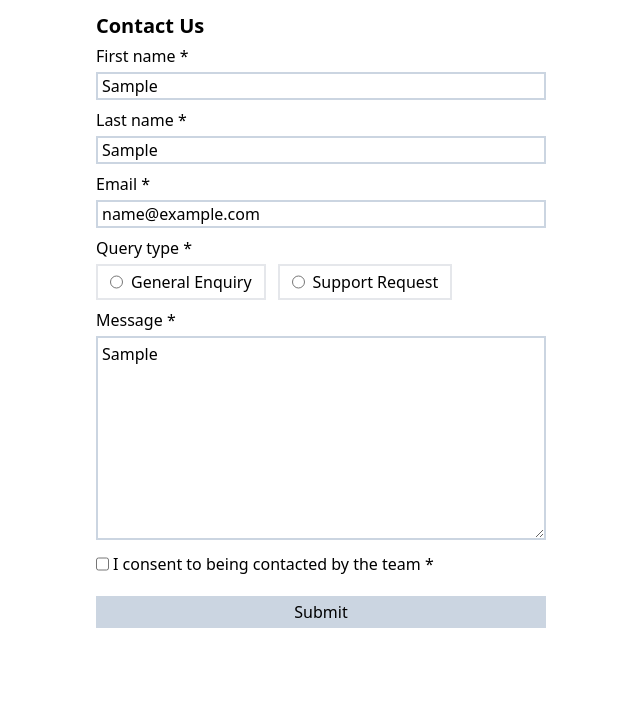
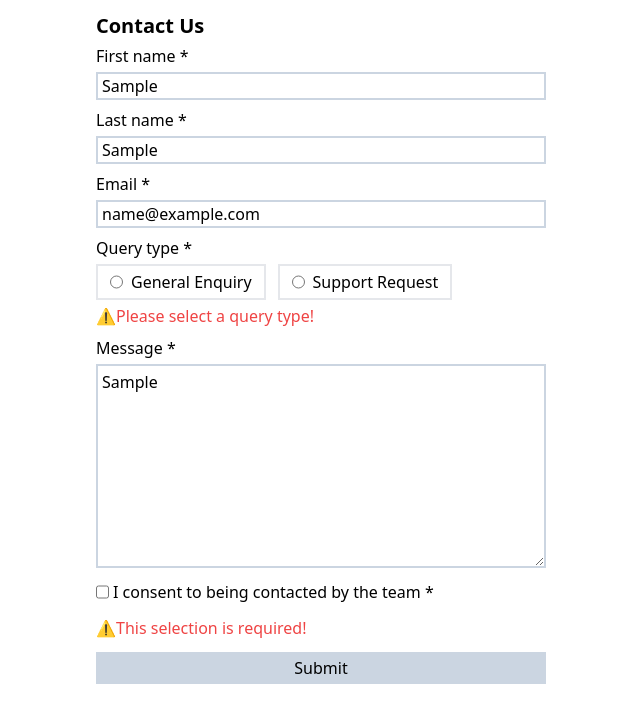
Before and after one commit to dibmarco/frontend-mentor, a React (Create React App) app in the folder 07. contact-form-main/: page / in a window 1280 px wide. Both pictures are taken after typing "Sample", "Sample", "name@example.com", "Sample" into the empty fields and a click on the button "Submit". Shown: the top 722 px of the page, without its empty margins (319-959 px from the left). Built offline with nearby package versions, Linux system fonts and the light colour scheme.

Commit message:
Update App.jsx

```diff
--- a/07. contact-form-main/src/App.jsx
+++ b/07. contact-form-main/src/App.jsx
@@ -1,7 +1,8 @@
 import { useForm } from "react-hook-form";
 
 function App() {
-  const { register, handleSubmit } = useForm();
+  const { register, handleSubmit, formState } = useForm();
+  const { errors } = formState;
 
   function formSubmit(data) {
     console.log(data);
@@ -32,6 +33,9 @@ function App() {
             required: "This field is required!",
           })}
         />
+        {errors?.firstName?.message && (
+          <p className="text-red-500">⚠️{errors.firstName.message}</p>
+        )}
 
         <label htmlFor="lname" className="mt-1">
           Last name <span>&#42;</span>
@@ -46,6 +50,9 @@ function App() {
             required: "This field is required!",
           })}
         />
+        {errors?.lastName?.message && (
+          <p className="text-red-500">⚠️{errors.lastName.message}</p>
+        )}
 
         <label htmlFor="email" className="mt-1">
           Email <span>&#42;</span>
@@ -60,6 +67,9 @@ function App() {
             required: "This field is required!",
           })}
         />
+        {errors?.email?.message && (
+          <p className="text-red-500">⚠️{errors.email.message}</p>
+        )}
 
         <p className="mt-1">
           Query type <span>&#42;</span>
@@ -89,13 +99,16 @@ function App() {
               value="support"
               name="query_type"
               aria-label="Support Request"
-              {...register("query_type", {
-                required: "Please select your query type!",
+              {...register("queryType", {
+                required: "Please select a query type!",
               })}
             />
             <label htmlFor="support">Support Request</label>
           </div>
         </div>
+        {errors?.queryType?.message && (
+          <p className="text-red-500">⚠️{errors.queryType.message}</p>
+        )}
 
         <label htmlFor="message" className="mt-1">
           Message <span>&#42;</span>
@@ -111,6 +124,9 @@ function App() {
             required: "This field is required!",
           })}
         ></textarea>
+        {errors?.message?.message && (
+          <p className="text-red-500">⚠️{errors.message.message}</p>
+        )}
 
         <div className="flex gap-1 my-2">
           <input
@@ -127,6 +143,9 @@ function App() {
             I consent to being contacted by the team <span>&#42;</span>
           </label>
         </div>
+        {errors?.consent?.message && (
+          <p className="text-red-500">⚠️{errors.consent.message}</p>
+        )}
 
         <button className="bg-slate-300 mt-2 p-1 hover:bg-slate-400">
           Submit
```
